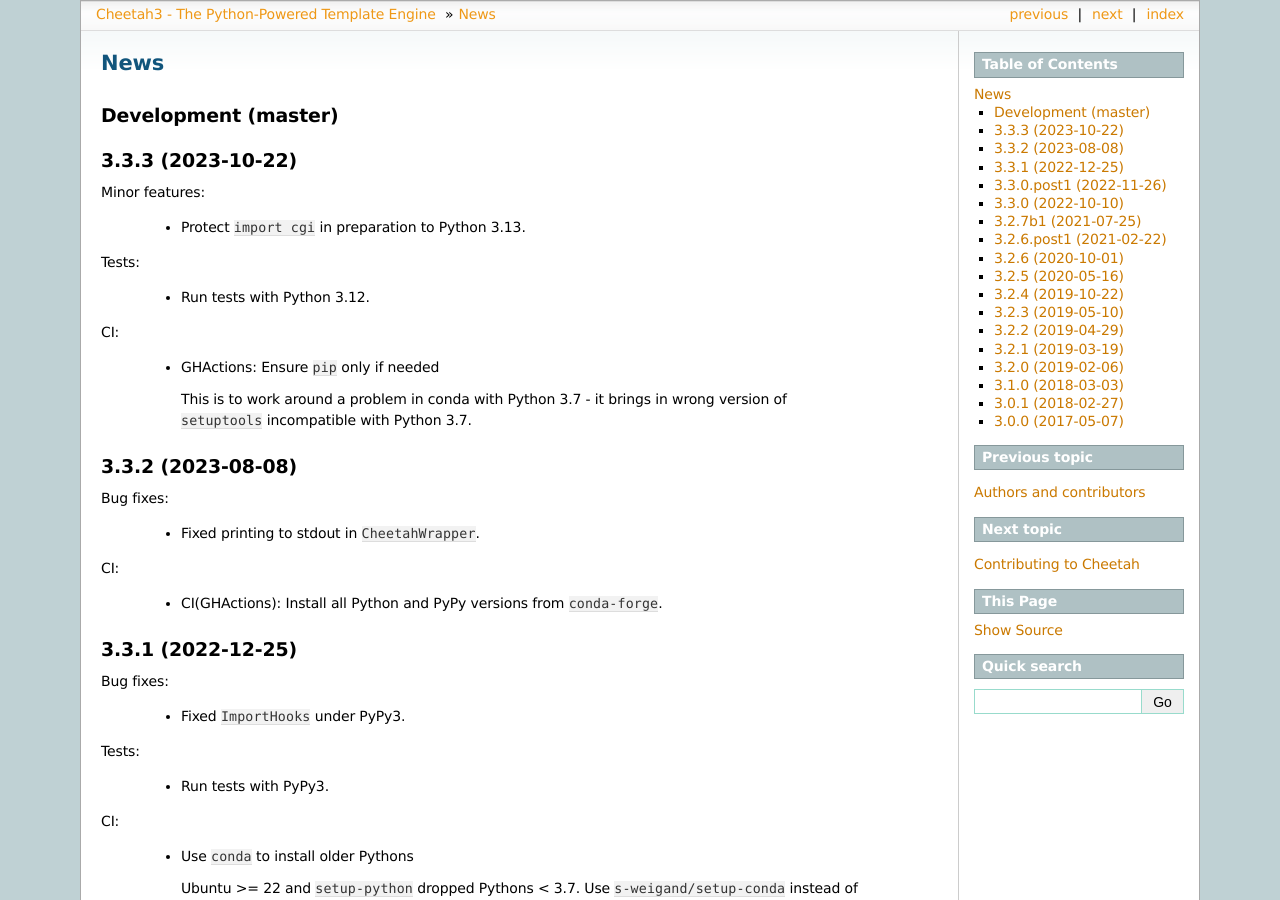
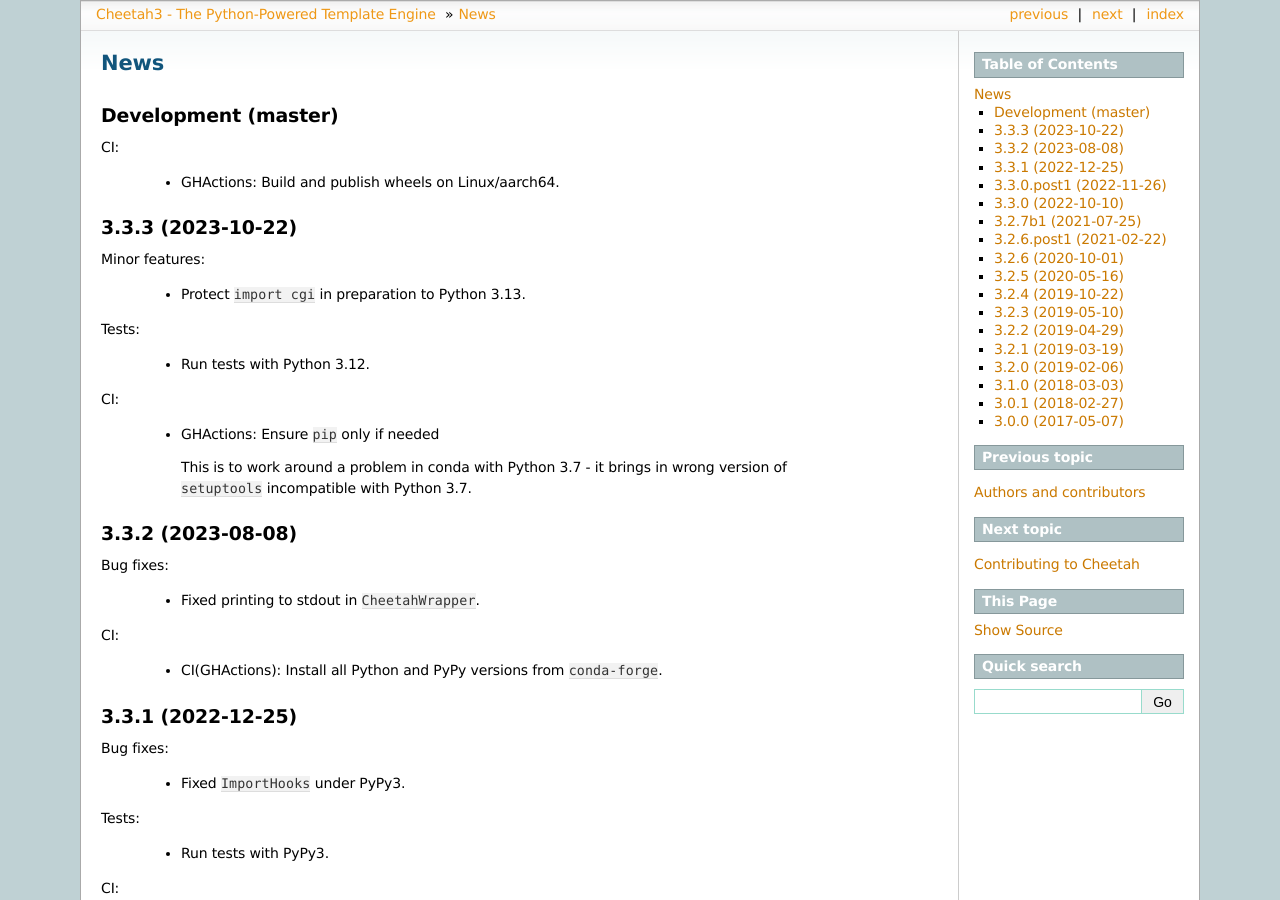
Before and after one commit to CheetahTemplate3/cheetah3, a Sphinx documentation site: the page built from docs/news.rst, in a window 1280 px wide and 900 px high. Built offline with Sphinx 7.4.7, drawn with Linux system fonts in a browser that asks for light colours; pages that are not in the unit, such as notebooks, are missing from menus.

Commit message:
CI(GHActions): Build and publish wheels on Linux/aarch64

```diff
--- a/docs/news.rst
+++ b/docs/news.rst
@@ -3,6 +3,10 @@ News
 
 Development (master)
 --------------------
+
+CI:
+
+  - GHActions: Build and publish wheels on Linux/aarch64.
 
 3.3.3 (2023-10-22)
 ------------------
```
Also changed, not shown: 1 other file.
